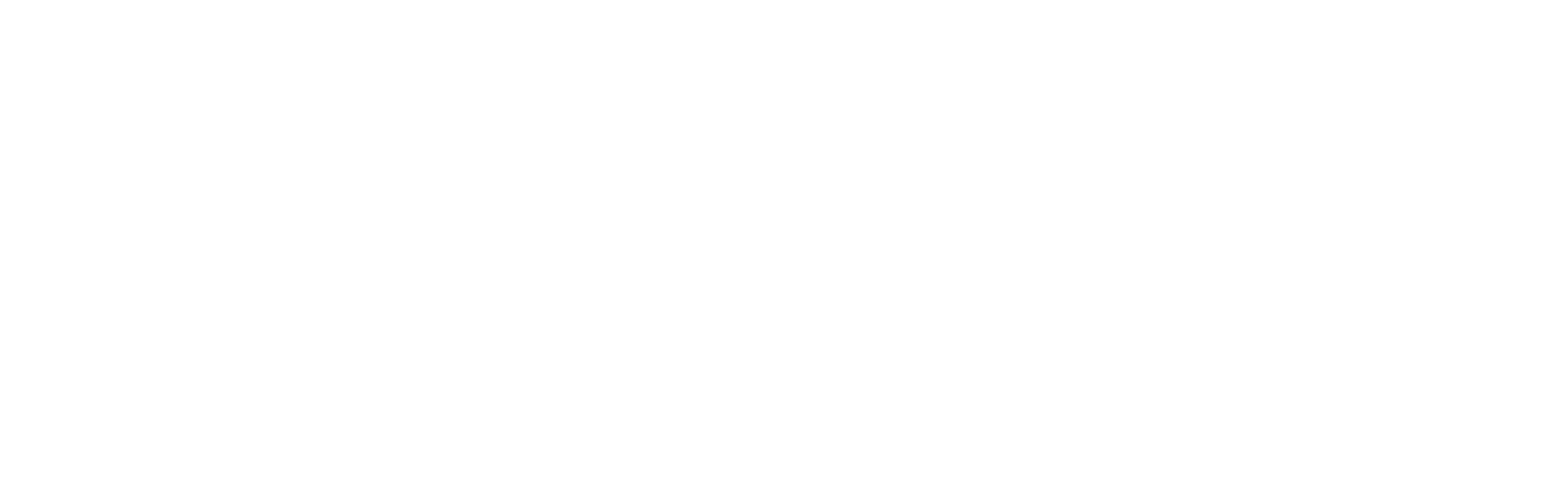
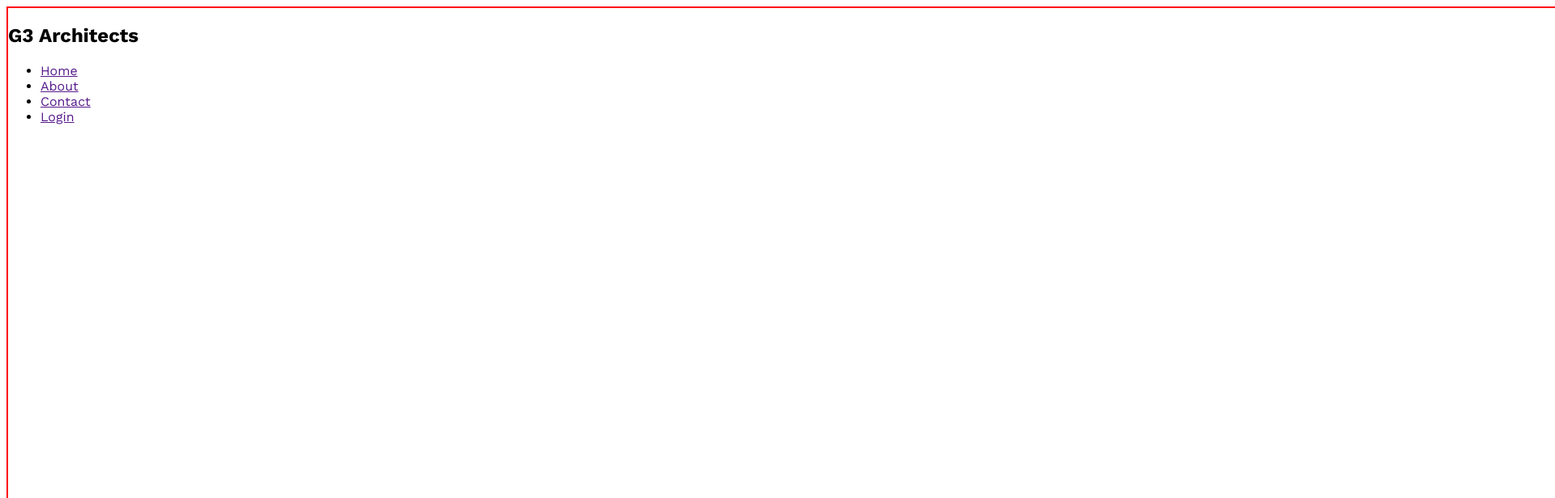
Before and after one commit to MdShaharulIslam/g3-Responcive-protfolio, a plain HTML site: page index.html in a window 1280 px wide. Shown: the top 616 px of the page at 81% size, 1920 px wide, since content can reach past the window. Drawn offline with nearby package versions, Linux system fonts and the light colour scheme; a web font is replaced by a local one.

Commit message:
font added

```diff
--- a/Style/style.css
+++ b/Style/style.css
@@ -0,0 +1,10 @@
+@import url("https://fonts.googleapis.com/css2?family=Inter:wght@400;700;800&family=Merriweather:ital,wght@0,400;0,700;0,900;1,400;1,700;1,900&family=Open+Sans:ital,wght@0,400;0,700;0,800;1,400;1,700;1,800&family=Rubik+Doodle+Triangles&family=Work+Sans:wght@100;200;300;400;500;600;700;800;900&display=swap");
+/* font familly end */
+*{font-family: 'Work Sans', sans-serif;}
+body {
+  width: 1920px;
+  height: 4760px;
+  border: 2px solid red;
+}
+
+.header{}
--- a/index.html
+++ b/index.html
@@ -1,12 +1,22 @@
 <!DOCTYPE html>
 <html lang="en">
-<head>
-    <meta charset="UTF-8">
-    <meta name="viewport" content="width=device-width, initial-scale=1.0">
+  <head>
+    <meta charset="UTF-8" />
+    <meta name="viewport" content="width=device-width, initial-scale=1.0" />
     <title>Responcive-webpage</title>
-    <link rel="stylesheet" href="Style/style.css">
-</head>
-<body>
-
-</body>
+    <link rel="stylesheet" href="Style/style.css" />
+  </head>
+  <body>
+    <header>
+      <nav class="header">
+        <h2 class="head-title">G3 Architects</h2>
+        <ul>
+            <li><a href="">Home</a></li>
+            <li><a href="">About</a></li>
+            <li><a href="">Contact</a></li>
+            <li><a href="">Login</a></li>
+        </ul>
+      </nav>
+    </header>
+  </body>
 </html>
```
